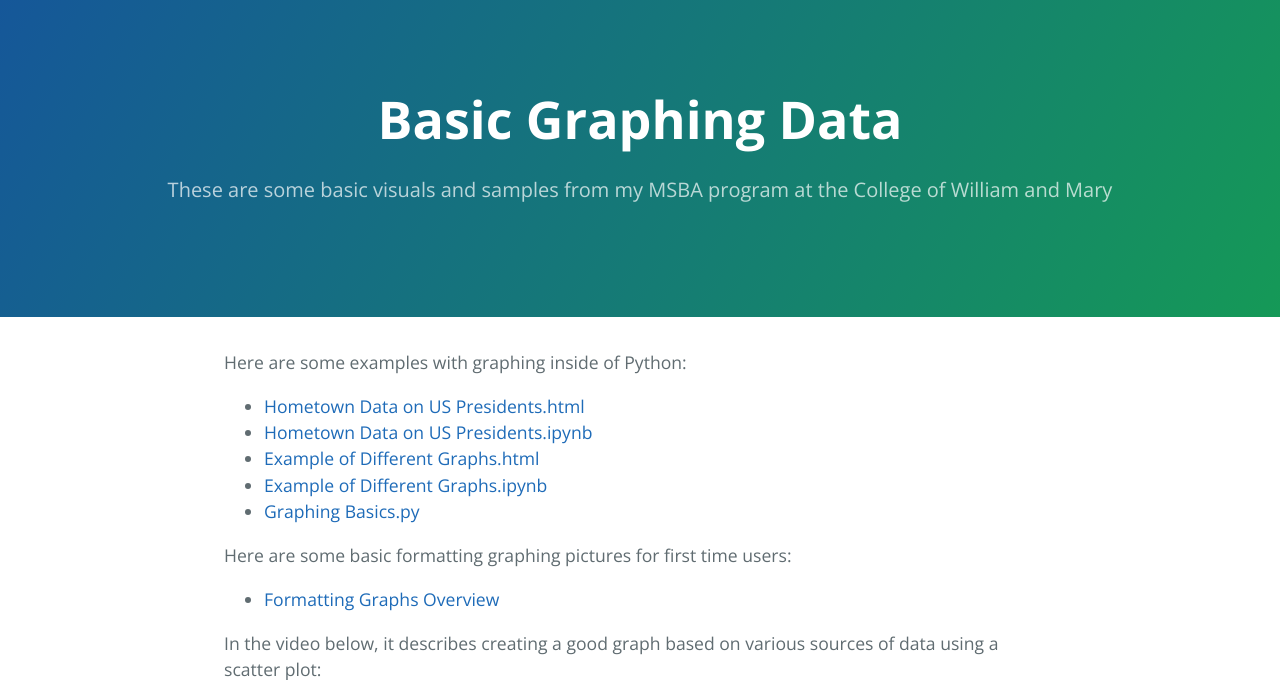
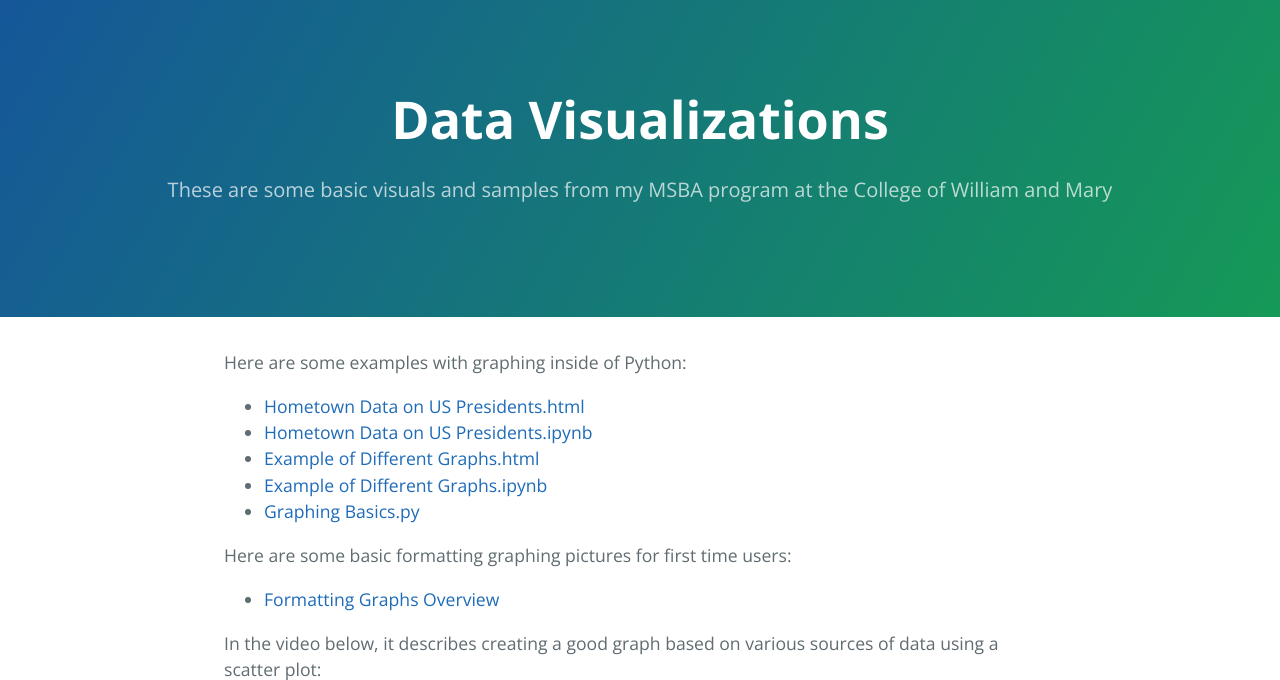
Before and after one commit to EnGinear87/EnGinear87.github.io, a Jekyll site: the page built from Basic Graphing Data/index.md, in a window 1280 px wide and 1400 px high, cut to the strip 0-680 px from the top of the window. Built offline with Jekyll 4.4.1, drawn with Linux system fonts in a browser that asks for light colours; our own code applies the rules of GitHub Pages for plain Markdown files; some of the changed text lies outside the part shown.

Commit message:
Update index.md

```diff
--- a/Basic Graphing Data/index.md
+++ b/Basic Graphing Data/index.md
@@ -1,5 +1,5 @@
 ---
-title: Basic Graphing Data
+title: Data Visualizations
 description: These are some basic visuals and samples from my MSBA program at the College of William and Mary
 ---
 Here are some examples with graphing inside of Python:
@@ -16,7 +16,7 @@ In the video below, it describes creating a good graph based on various sources
 
 [![Hans Rosling's 200 Countries, 200 Years, 4 Minutes - The Joy of Stats - BBC Four](https://img.youtube.com/vi/jbkSRLYSojo/0.jpg)](https://youtu.be/jbkSRLYSojo?)
 
-Here is a video showing the Virginia Datathon 2020 that I did along with other members of the MSBA program at the College of William and Mary utilizing Tableau to create dashboard and stories for the theme: Communities and COVID-19:
+Here is a video showing the Virginia Datathon 2020 that I did along with other members of the MSBA program at the College of William and Mary utilizing Tableau to create dashboards and stories for the theme: Communities and COVID-19:
 
 [![Virginia Datathon 2020: Communities and COVID-19](https://img.youtube.com/vi/md_C891jNNg/0.jpg)](https://youtu.be/md_C891jNNg)
 
```
